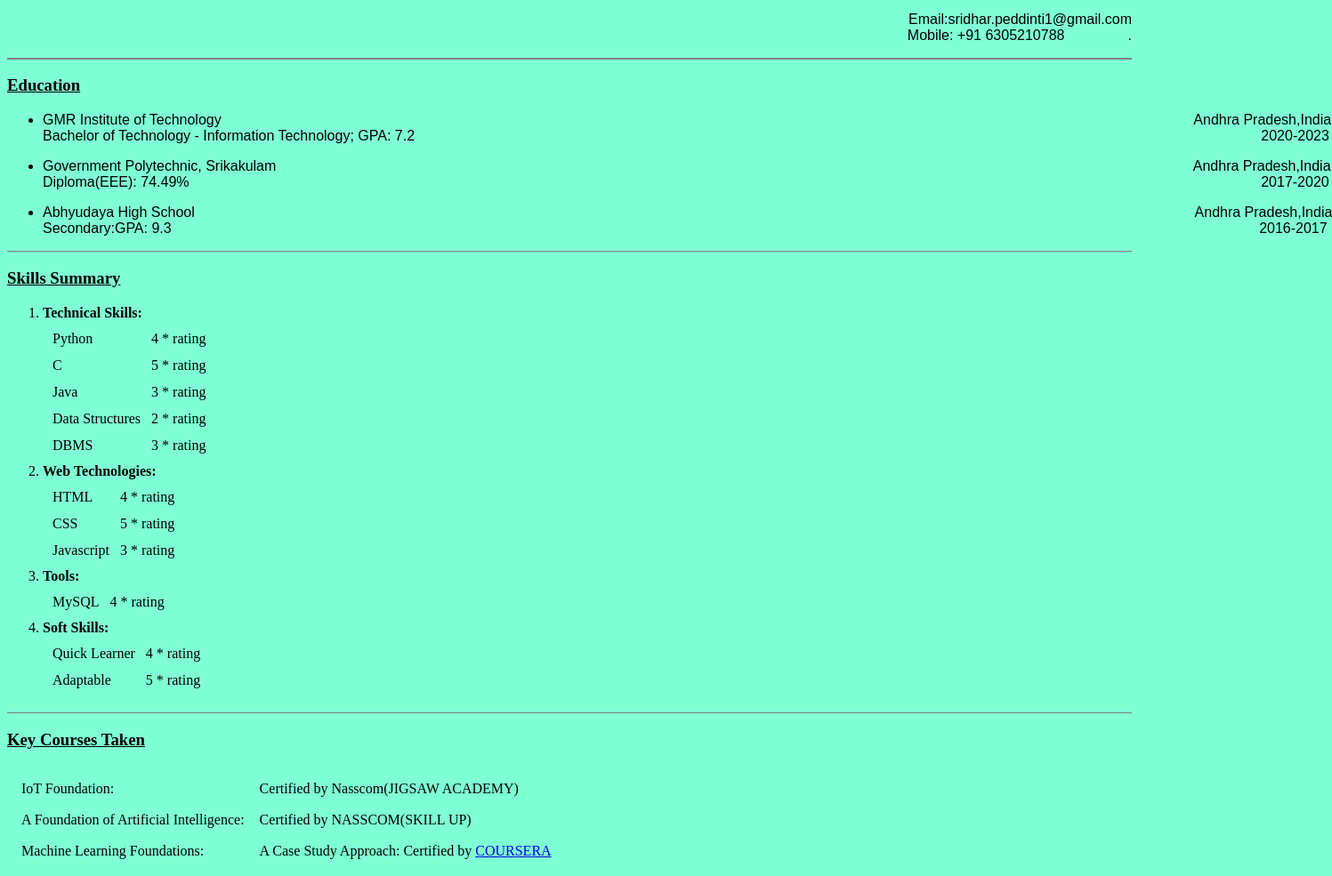
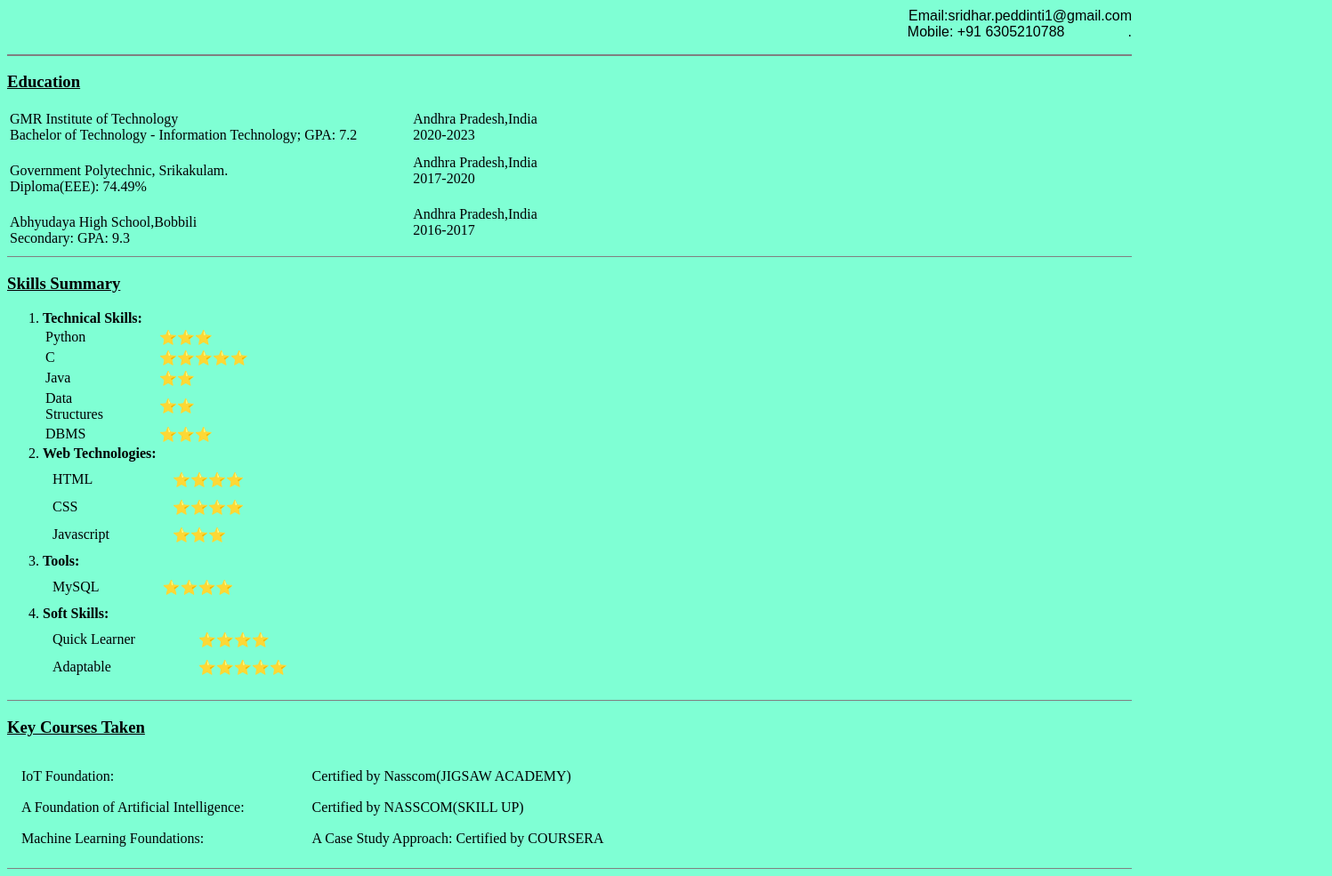
Before and after one commit to sridharpeddinti/resume, a plain HTML site: page index.html in a window 1280 px wide. Shown: the part 257-1242 px from the top of the page at 89% size, 1497 px wide, since content can reach past the window. Drawn offline with Linux system fonts and the light colour scheme.

Commit message:
Update index.html

```diff
--- a/index.html
+++ b/index.html
@@ -1,10 +1,10 @@
-<!DOCTYPE html>
 <html>
     <head>
         <title>Resume</title>
         <style>
             pre { font-family: Arial;16 }
             body { background-color: aquamarine;}
+            td { padding-right: 60px;}
         </style>
     </head>
 
@@ -18,35 +18,45 @@
         <pre align="right">Email:sridhar.peddinti1@gmail.com<br>Mobile: +91 6305210788                .</pre>
         <hr style="height:1.5px;border-width:0;color:gray;background-color:gray">
     <h3><u>Education</u></h3>
-    <ul>
-        <li><pre>GMR Institute of Technology                                                                                                                                                                                                                                                      Andhra Pradesh,India<br>Bachelor of Technology - Information Technology; GPA: 7.2                                                                                                                                                                                                                      2020-2023</pre></li>
-        <li><pre>Government Polytechnic, Srikakulam                                                                                                                                                                                                                                        Andhra Pradesh,India<br>Diploma(EEE): 74.49%                                                                                                                                                                                                                                                                               2017-2020</pre></li>
-        <li><pre>Abhyudaya High School                                                                                                                                                                                                                                                             Andhra Pradesh,India<br>Secondary:GPA: 9.3                                                                                                                                                                                                                                                                                   2016-2017</pre></li>
-    </ul>
+    <table >
+        <tr>
+            <td>GMR Institute of Technology<br>Bachelor of Technology - Information Technology; GPA: 7.2</td>
+            <td>Andhra Pradesh,India <br> 2020-2023</td>
+        </tr>
+
+        <tr>
+            <td><br>Government Polytechnic, Srikakulam.<br>Diploma(EEE): 74.49%</td>
+            <td>Andhra Pradesh,India <br> 2017-2020</td>
+        </tr>
+        <tr>
+            <td><br>Abhyudaya High School,Bobbili <br>Secondary: GPA: 9.3</td>
+            <td>Andhra Pradesh,India  <br>2016-2017</td>
+        </tr>
+    </table>
     <hr style="height:1.5px;border-width:0;color:gray;background-color:gray">
     <th><h3><u>Skills Summary</u></h3></th>
     <ol>
         <li><strong>Technical Skills:</strong>
-            <table cellspacing="10">
+            <table style="width: 10px;px;;">
             <tr>
                 <td>Python</td>
-                <td>4 * rating</td>
+                <td>⭐⭐⭐</td>
             </tr>
             <tr>
                 <td>C</td>
-                <td>5 * rating</td>
+                <td>⭐⭐⭐⭐⭐</td>
             </tr>
             <tr>
                 <td>Java </td>
-                <td>3 * rating</td>
+                <td>⭐⭐</td>
             </tr>
             <tr>
                 <td>Data Structures</td>
-                <td>2 * rating</td>
+                <td>⭐⭐</td>
             </tr>
             <tr>
                 <td>DBMS</td>
-                <td>3 * rating</td>
+                <td>⭐⭐⭐</td>
             </tr>
             </table>
         </li>
@@ -54,15 +64,15 @@
             <table cellspacing="10">
             <tr>
                 <td>HTML</td>
-                <td>4 * rating</td>
+                <td>⭐⭐⭐⭐</td>
             </tr>
             <tr>
                 <td>CSS</td>
-                <td>5 * rating</td>
+                <td>⭐⭐⭐⭐</td>
             </tr>
             <tr>
                 <td>Javascript</td>
-                <td>3 * rating</td>
+                <td>⭐⭐⭐</td>
             </tr>
         </table>
         </li>
@@ -70,7 +80,7 @@
             <table cellspacing="10">
             <tr>
                 <td>MySQL</td>
-                <td>4 * rating</td>
+                <td>⭐⭐⭐⭐</td>
             </tr>
             </table>
         </li>
@@ -78,11 +88,11 @@
             <table cellspacing="10">
             <tr>
                 <td>Quick Learner</td>
-                <td>4 * rating</td>
+                <td>⭐⭐⭐⭐</td>
             </tr>
             <tr>
                 <td>Adaptable</td>
-                <td>5 * rating</td>
+                <td>⭐⭐⭐⭐⭐</td>
             </tr>
             </table>
         </li>
@@ -100,7 +110,7 @@
         </tr>
         <tr>
             <td>Machine Learning Foundations:</td>
-            <td>A Case Study Approach: Certified by <a href="https://www.coursera.org/">COURSERA</a></td>
+            <td>A Case Study Approach: Certified by COURSERA</td>
         </tr>
     </table>
     <hr style="height:1.5px;border-width:0;color:gray;background-color:gray">
@@ -138,14 +148,13 @@
             <td>English and Telugu</td>
         </tr>
         <tr>
-            <td><a href="address.html">Permanent Address:</a></td>
+            <td>Permanent Address:</td>
             <td>40-25-/119A,I.T.I Colony,Bobbili,Vizianagram(Dist) 535558,Andhra Pradesh.</td>
         </tr>
      </table>
      <hr style="height:1.5px;border-width:0;color:gray;background-color:gray">
      <pre>                      I here by declare that the above funished information is ture to the best of my knowledge.</pre>
      <pre>Place:GMRIT,Rajam.<br>Date:30-01-2023                                                                                                                                                                                                                         PEDDINTI SRIDHAR</pre>
-     <a href="googleform.html">googleform</a>
 
 
     </body>
```
